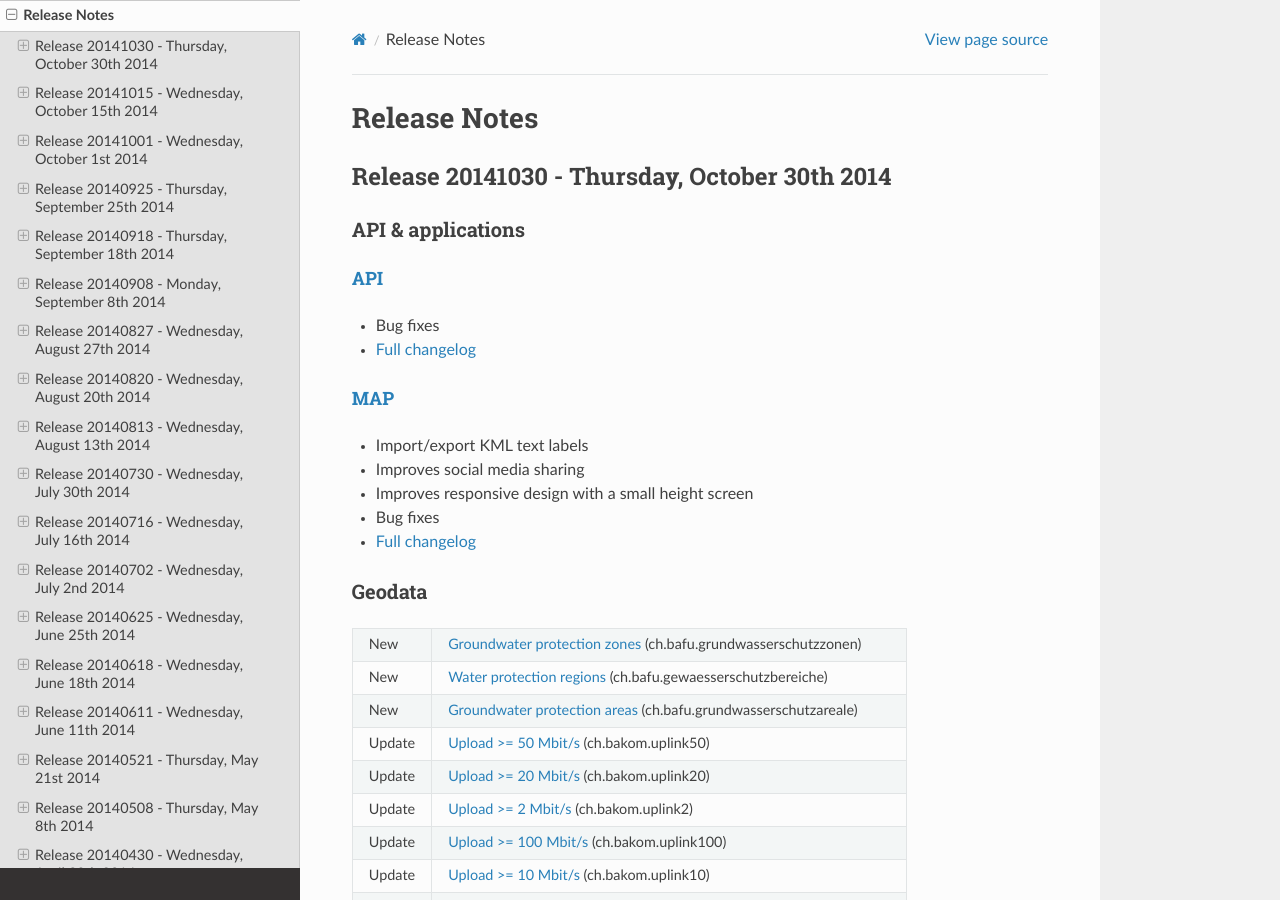
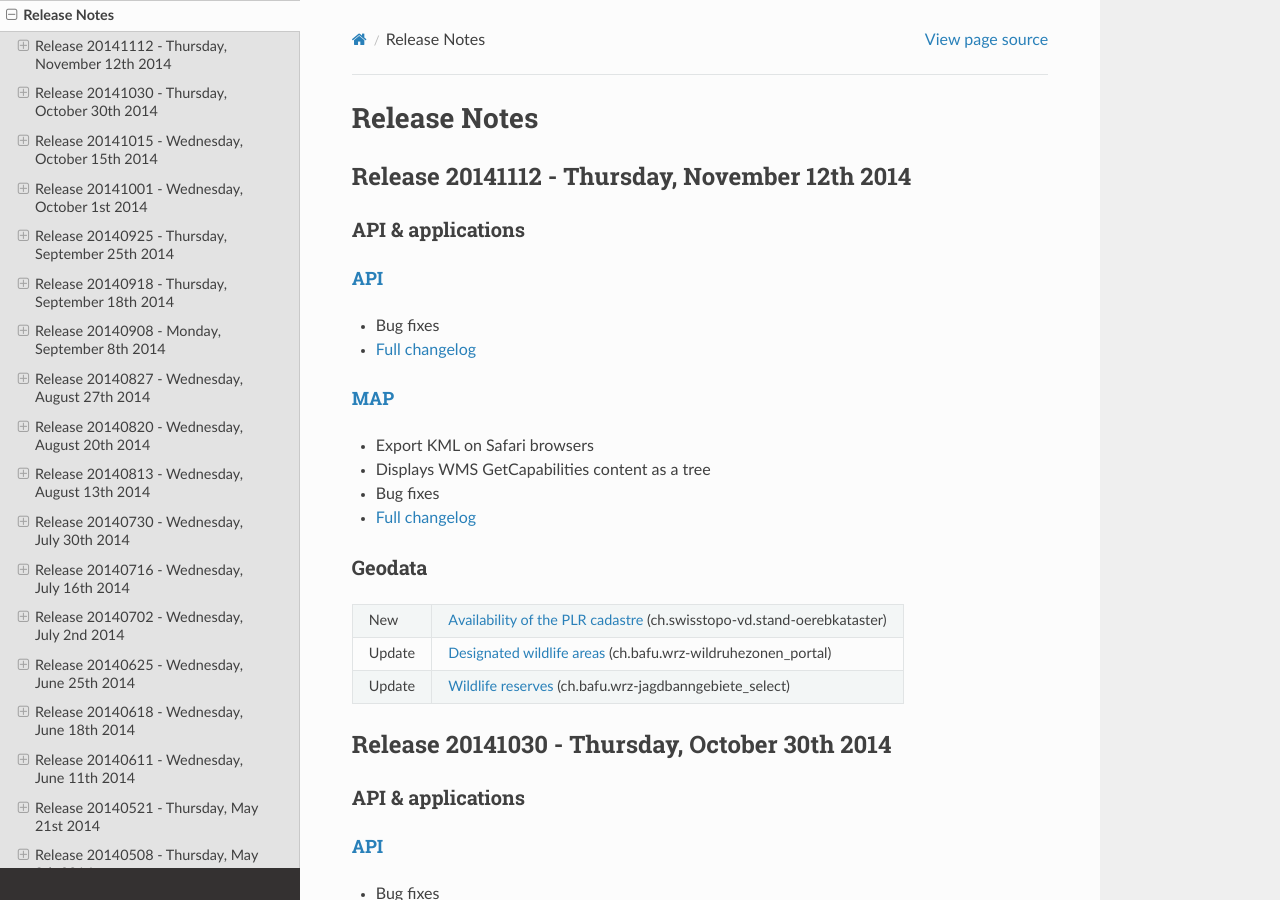
Before and after one commit to swisstopo-test/doc-chsdi3, a Sphinx documentation site: the page built from source/releasenotes/index.rst, in a window 1280 px wide and 900 px high. Built offline with Sphinx 7.4.7 and the Read the Docs theme 2.0.0, drawn with Linux system fonts in a browser that asks for light colours.

Commit message:
geodata releasenotes
Add release notes for chsdi and geoadmin

add new layer ch.swisstopo-vd.stand-oerebkataster

```diff
--- a/source/releasenotes/index.rst
+++ b/source/releasenotes/index.rst
@@ -8,6 +8,40 @@
 
 Release Notes
 =============
+
+.. _releasenotes_20141112:
+
+Release 20141112 - Thursday, November 12th 2014
+-----------------------------------------------
+
+API & applications
+******************
+
+`API <//api3.geo.admin.ch>`__
+'''''''''''''''''''''''''''''
+
+- Bug fixes
+- `Full changelog <https://github.com/geoadmin/mf-chsdi3/compare/r_141030...r_141112>`__
+
+`MAP <//map.geo.admin.ch>`__
+'''''''''''''''''''''''''''''
+
+- Export KML on Safari browsers
+- Displays WMS GetCapabilities content as a tree
+- Bug fixes
+- `Full changelog <https://github.com/geoadmin/mf-geoadmin3/compare/r_141030...r_141112>`__
+
+Geodata
+*******
+
++--------+---------------------------------------------------------------------------------------------------------------------------------------------------------------------------------------------------------+
+| New    | `Availability of the PLR cadastre <//map.geo.admin.ch/?layers=ch.swisstopo-vd.stand-oerebkataster>`__ (ch.swisstopo-vd.stand-oerebkataster)                                                             |
++--------+---------------------------------------------------------------------------------------------------------------------------------------------------------------------------------------------------------+
+| Update | `Designated wildlife areas <//map.geo.admin.ch/?layers=ch.bafu.wrz-wildruhezonen_portal>`__ (ch.bafu.wrz-wildruhezonen_portal)                                                                          |
++--------+---------------------------------------------------------------------------------------------------------------------------------------------------------------------------------------------------------+
+| Update | `Wildlife reserves <//map.geo.admin.ch/?layers=ch.bafu.wrz-jagdbanngebiete_select>`__ (ch.bafu.wrz-jagdbanngebiete_select)                                                                              |
++--------+---------------------------------------------------------------------------------------------------------------------------------------------------------------------------------------------------------+
+
 
 .. _releasenotes_20141030:
 
```
